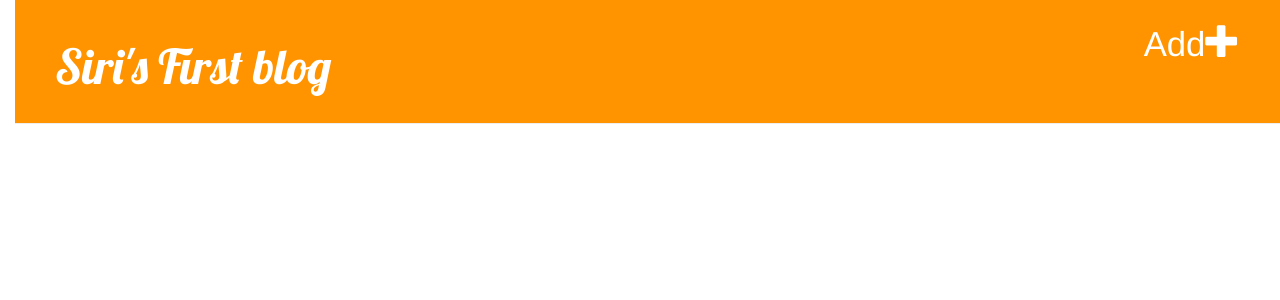
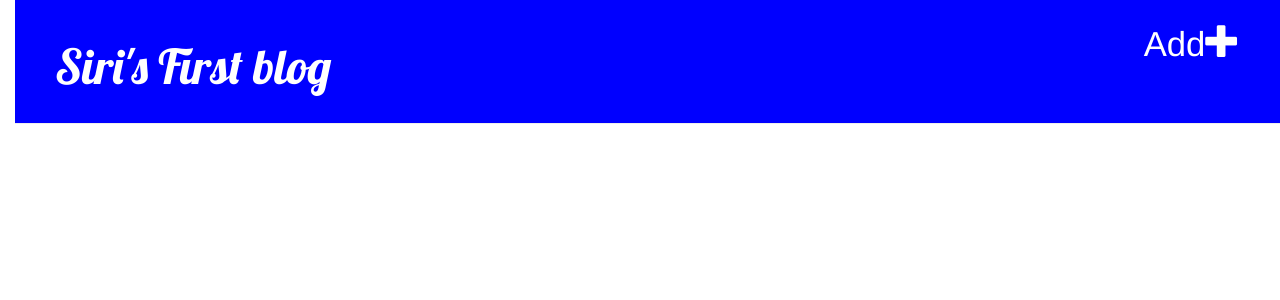
Before and after one commit to SiriChandanaGoparaju/My-First-Blog, a Django app: page / in a window 1280 px wide. Shown: the top 300 px of the page. Run offline with Django 3.2, Linux system fonts and the light colour scheme; data that the repository does not hold is empty; some libraries are stand-ins or nearby versions.

Commit message:
modified base.html

```diff
--- a/blog/static/css/blog.css
+++ b/blog/static/css/blog.css
@@ -6,7 +6,7 @@ body {
     padding-left: 15px;
 }
 .page-header {
-    background-color: #ff9400;
+    background-color: #0000ff;
     margin-top: 0;
     padding: 20px 20px 20px 40px;
 }
```
Also changed, not shown: blog/templates/blog/base.html (line endings or trailing spaces).
